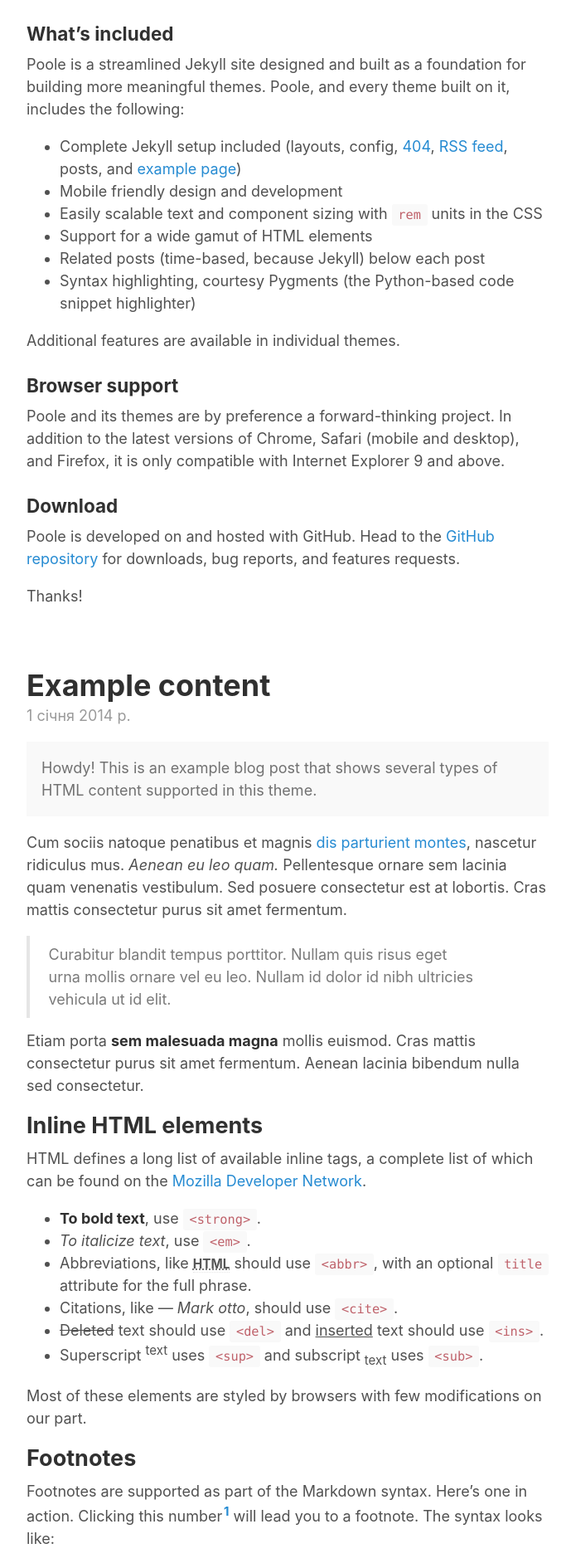
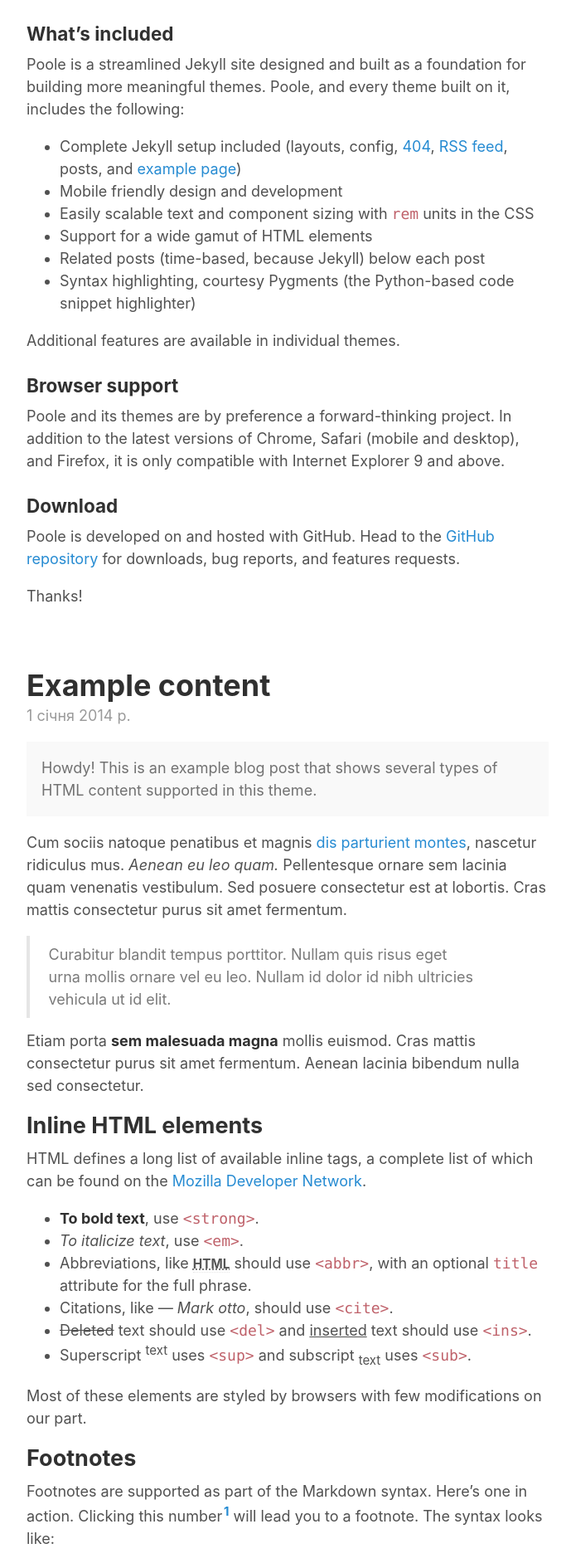
Before and after one commit to pnmrnko/pnmrnko.github.io, a Jekyll site: the page built from index.html, in a window 1280 px wide. Shown: the part 2711-4595 px from the top of the page at 83% size, without its empty margins (293-982 px from the left). Built offline with Jekyll 4.4.1, drawn with Linux system fonts in a browser that asks for light colours; the list of posts is cut into pages by our own code.

Commit message:
Code colors review

```diff
--- a/_sass/_code.scss
+++ b/_sass/_code.scss
@@ -6,15 +6,23 @@
 /* Code */
 code,
 pre {
-  font-family: Menlo, Monaco, "Courier New", monospace;
+  font-family: Menlo, Monaco, "Consolas", monospace;
 }
-code {
-  padding: .25em .5em;
-  font-size: 85%;
-  color: #bf616a;
-  background-color: #f9f9f9;
-  border-radius: 3px;
+
+/* Light mode */
+@media (prefers-color-scheme: light) {
+  code {
+    color: #bf616a;
+  }
 }
+
+/* Dark mode */
+@media (prefers-color-scheme: dark) {
+  code {
+    color: #a6e22e;
+  }
+}
+
 pre {
   display: block;
   margin-top: 0;
```
